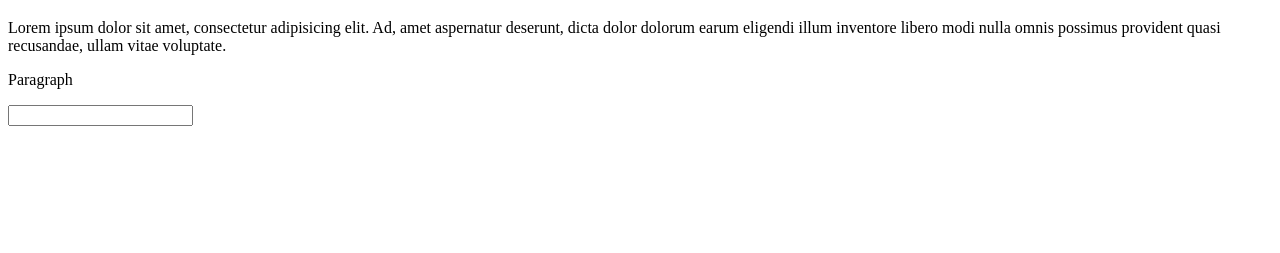
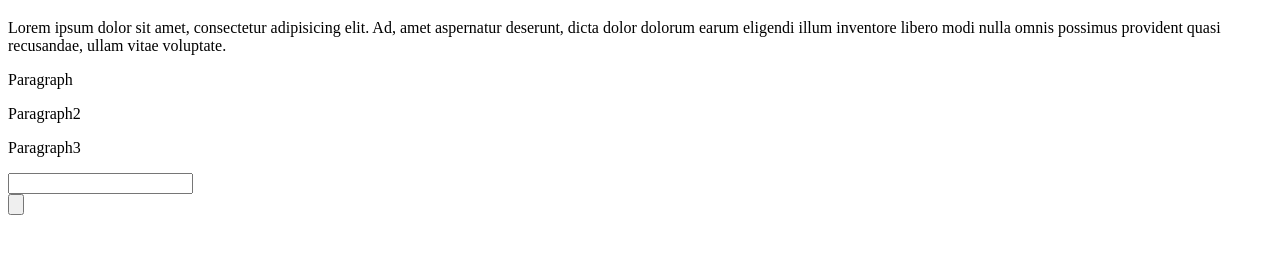
Before and after one commit to kovalskiydmitriy/git-l, a website: page app/index.html in a window 1280 px wide. Shown: the part 61-314 px from the top of the page. Drawn offline with nearby package versions, Linux system fonts and the light colour scheme.

Commit message:
Update index.html

```diff
--- a/app/index.html
+++ b/app/index.html
@@ -12,10 +12,14 @@
     <h1>Git title</h1>
     <p>Lorem ipsum dolor sit amet, consectetur adipisicing elit. Ad, amet aspernatur deserunt, dicta dolor dolorum earum eligendi illum inventore libero modi nulla omnis possimus provident quasi recusandae, ullam vitae voluptate.</p>
     <p>Paragraph</p>
+    <p>Paragraph2</p>
+    <p>Paragraph3</p>
     <form>
         <input type="text">
     </form>
-
+    <form>
+        <input type="button">
+    </form>
     <script src="bower_components/jquery/dist/jquery.min.js"></script>
 </body>
 </html>
```
